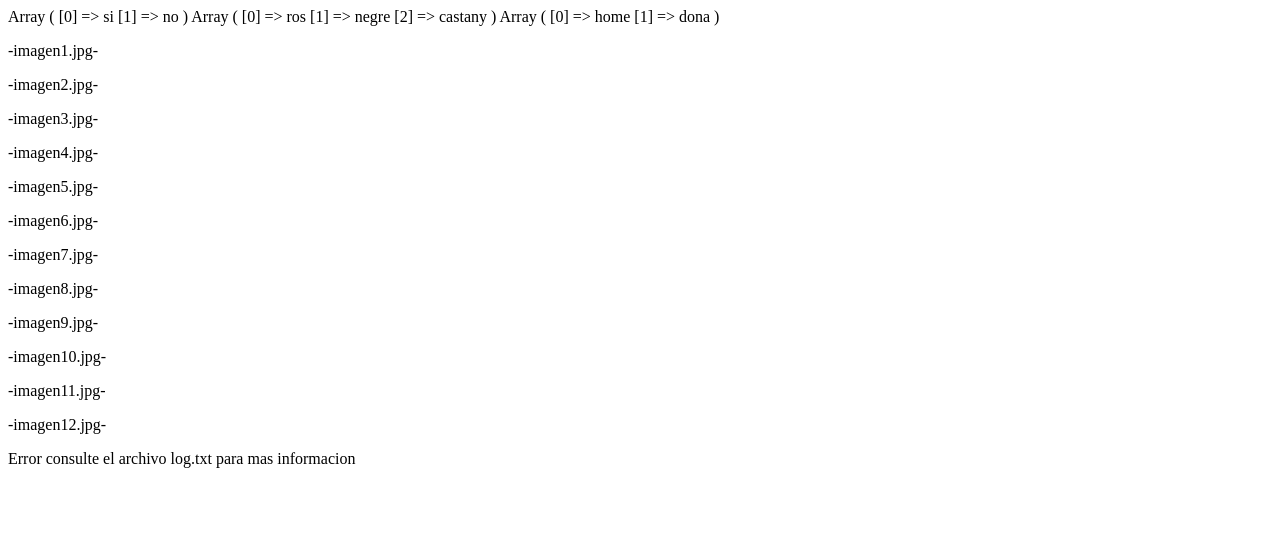
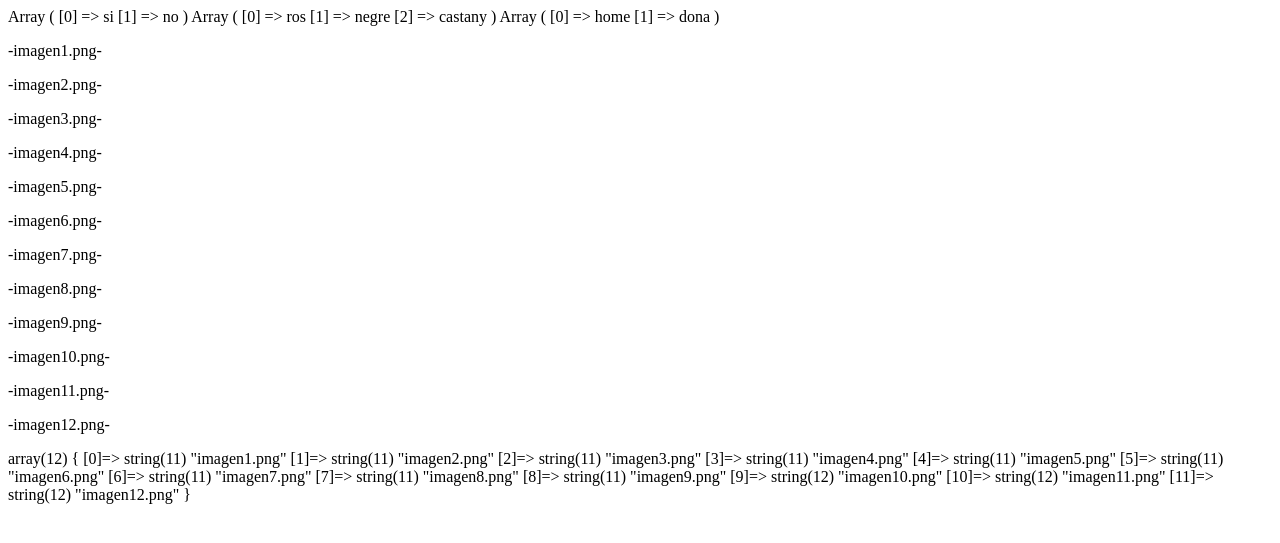
Before and after one commit to GODSKADI/Quien_es_Quien, a PHP site: page /pruebas/index.php in a window 1280 px wide. Shown: the top 543 px of the page. Run offline with PHP 8.4, Linux system fonts and the light colour scheme; data that the repository does not hold is empty.

Commit message:
arrays y imagenes

```diff
--- a/pruebas/imagenes_p.txt
+++ b/pruebas/imagenes_p.txt
@@ -1,12 +1,12 @@
-imagen1.jpg : ulleres: i , cabell: ros , sexe: home
-imagen2.jpg : ulleres: si , cabell: castany , sexe: home
-imagen3.jpg : ulleres: si , cabell: negre , sexe: home
-imagen4.jpg : ulleres: no , cabell: ros , sexe: home
-imagen5.jpg : ulleres: no , cabell: castany , sexe: home
-imagen6.jpg : ulleres: no , cabell: negre , sexe: home
-imagen7.jpg : ulleres: si , cabell: ros , sexe: dona
-imagen8.jpg : ulleres: si , cabell: castany , sexe: dona
-imagen9.jpg : ulleres: si , cabell: negre , sexe: dona
-imagen10.jpg : ulleres: no , cabell: ros , sexe: dona
-imagen11.jpg : ulleres: no , cabell: castany , sexe: dona
-imagen12.jpg : ulleres: no , cabell: negre , sexe: dona
+imagen1.png : ulleres: si , cabell: ros , sexe: home
+imagen2.png : ulleres: si , cabell: castany , sexe: home
+imagen3.png : ulleres: si , cabell: negre , sexe: home
+imagen4.png : ulleres: no , cabell: ros , sexe: home
+imagen5.png : ulleres: no , cabell: castany , sexe: home
+imagen6.png : ulleres: no , cabell: negre , sexe: home
+imagen7.png : ulleres: si , cabell: ros , sexe: dona
+imagen8.png : ulleres: si , cabell: castany , sexe: dona
+imagen9.png : ulleres: si , cabell: negre , sexe: dona
+imagen10.png : ulleres: no , cabell: ros , sexe: dona
+imagen11.png : ulleres: no , cabell: castany , sexe: dona
+imagen12.png : ulleres: no , cabell: negre , sexe: dona
--- a/pruebas/index.php
+++ b/pruebas/index.php
@@ -95,6 +95,7 @@
         exit ("Error consulte el archivo log.txt para mas informacion");
       }
     }
+    var_dump($imagenes);
    ?>
   </body>
 </html>
--- a/pruebas/log.txt
+++ b/pruebas/log.txt
@@ -1,2 +1,3 @@
 2018-10-19 19:11:42 | Error en la configuracion imagenes duplicadas
 2018-10-19 19:12:46 | Error en la configuracion Caracteristicas iguales
+2018-10-22 19:06:09 | Error en la configuracion Caracteristicas diferentes en el archivo log
```
Also changed, not shown: index.php (+6 -19 lines).
